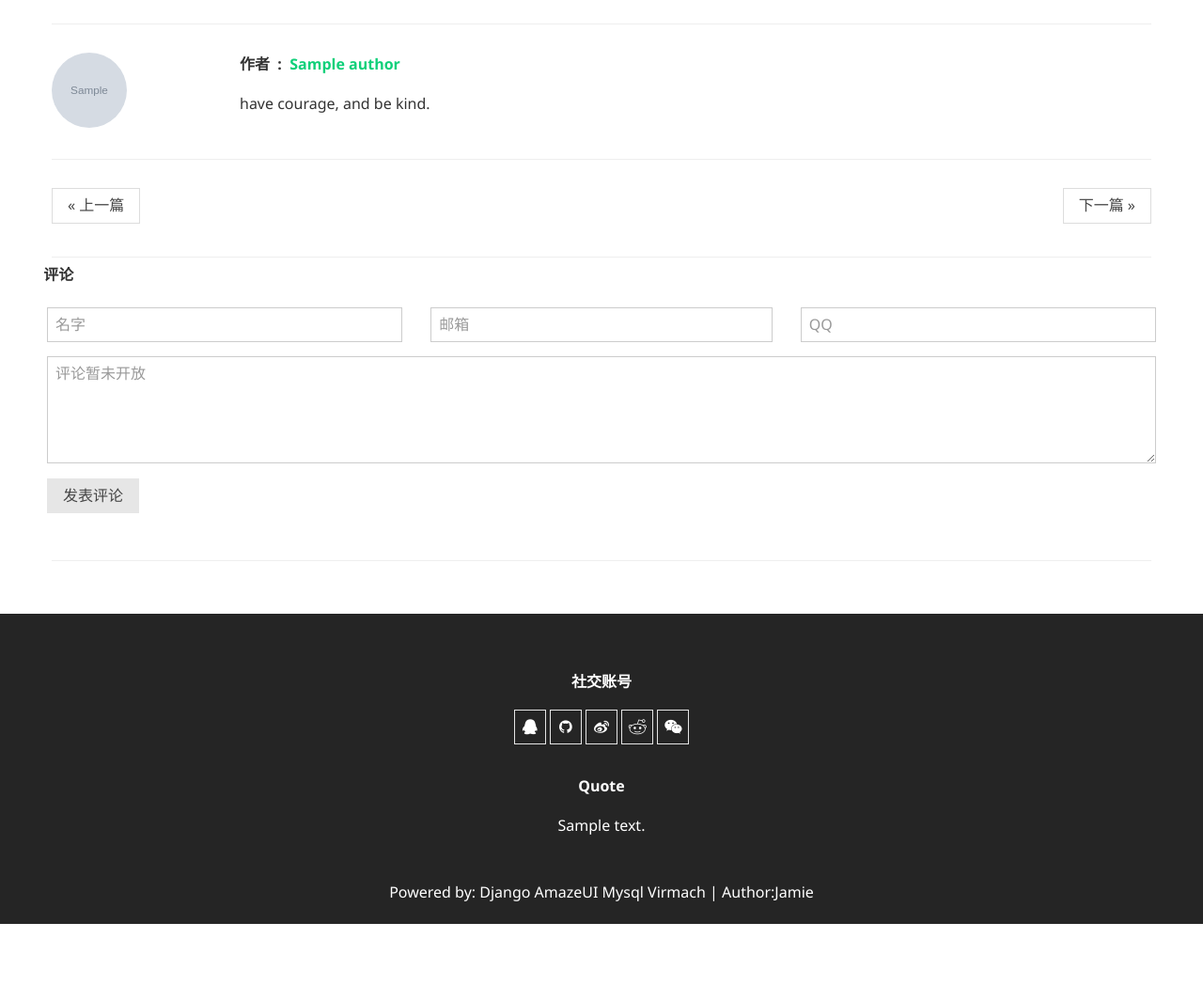
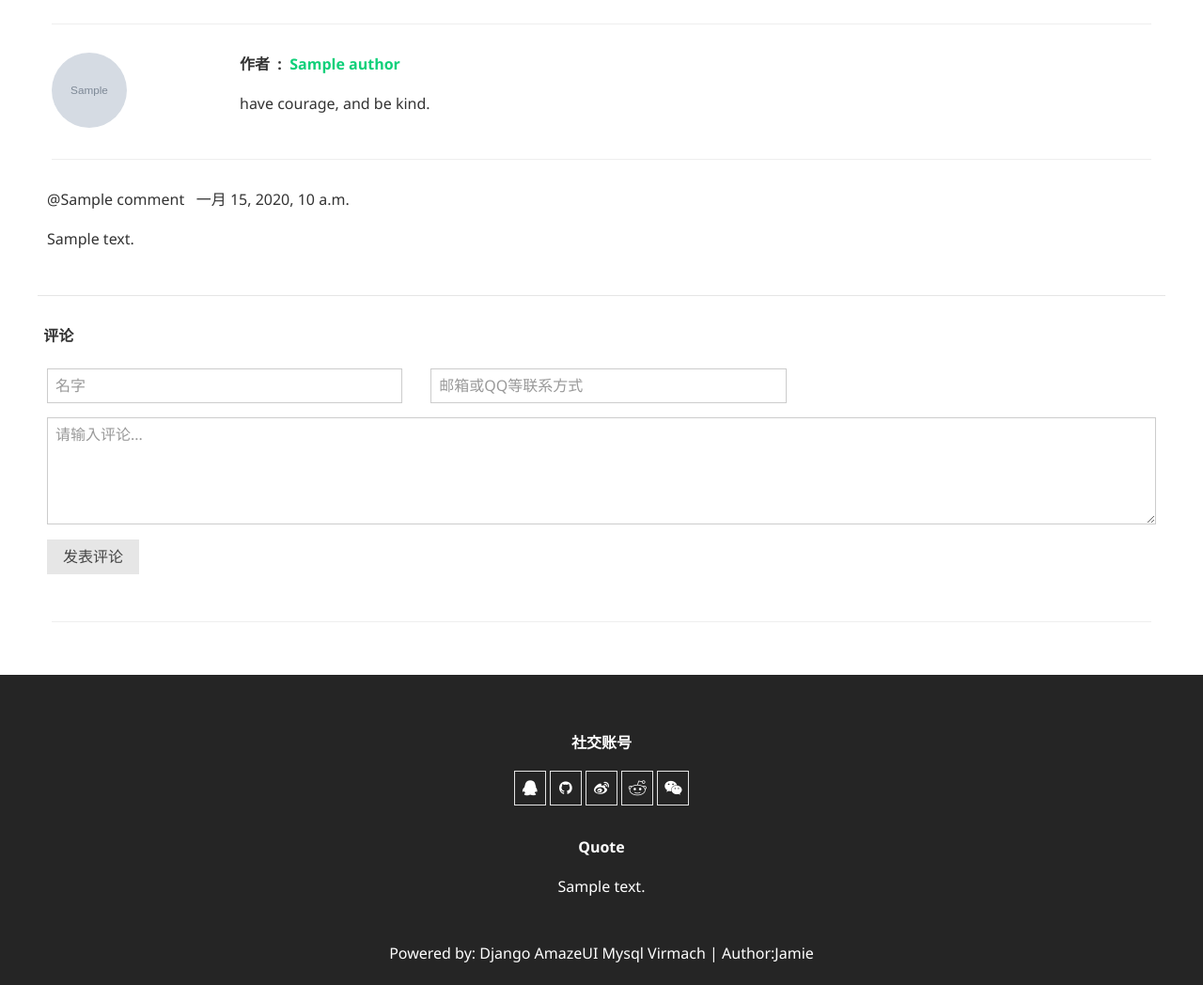
Before and after one commit to jamie1223/Myblog, a Django app: template templates/article_content.html in a window 1280 px wide. Shown: the part 499-1547 px from the top of the page at 94% size. Before the commit the page ends 1482 px from the top, so only its background shows below. Run offline with Django 3.2, Linux system fonts and the light colour scheme; tables that the repository leaves empty hold one stand-in row (values such as "Sample post"); the template is opened without the code that fills it: values that come from a table or form of the project are taken from there, most other values are stand-ins (such as "Sample title", 1, 10 or a date in 2020); grey boxes marked "Sample" are stand-in pictures.

Commit message:
Update article_content.html

```diff
--- a/templates/article_content.html
+++ b/templates/article_content.html
@@ -42,7 +42,7 @@
         <p align="left">{{ content|safe}}</p>
         </div>
       </article>
-{#未完成的自定义分享插件#}
+
 {#        <div class="am-g blog-article-widget blog-article-margin">#}
 {#          <div class="am-u-lg-4 am-u-md-5 am-u-sm-7 am-u-sm-centered blog-text-center">#}
 {#            <hr>#}
@@ -62,30 +62,39 @@
             <p>have courage, and be kind.</p>
           </div>
         </div>
-        <hr>
-        <ul class="am-pagination blog-article-margin">
-          <li class="am-pagination-prev"><a href="#" class="">&laquo; 上一篇</a></li>
-          <li class="am-pagination-next"><a href="">下一篇 &raquo;</a></li>
-        </ul>
+
+        {#        <hr>#}
+{#        <ul class="am-pagination blog-article-margin">#}
+{#          <li class="am-pagination-prev"><a href="#" class="">&laquo; 上一篇</a></li>#}
+{#          <li class="am-pagination-next"><a href="">下一篇 &raquo;</a></li>#}
+{#        </ul>#}
 
         <hr>
+        {% for c in comment %}
+        <article class="am-g blog-entry-article">
+            <div class="am-u-lg-6 am-u-md-12 am-u-sm-12 blog-entry-text">
+                <span> @{{ c.name}} &nbsp;</span>
+                <span>{{ c.create_time }}</span>
+                <p align="left">{{ c.content}}</p>
+            </div>
+        </article>
+        {% endfor %}
 
-        <form class="am-form am-g">
+        <form class="am-form am-g" method="post">
             <h3 class="blog-comment">评论</h3>
           <fieldset>
+              <input type="text" value="{{ article.id }}" name='aid_id' style="display: none"/>
+              {% csrf_token %}
             <div class="am-form-group am-u-sm-4 blog-clear-left">
-              <input type="text" class="" placeholder="名字">
-            </div>
-            <div class="am-form-group am-u-sm-4">
-              <input type="email" class="" placeholder="邮箱">
+              <input type="text" class="" placeholder="名字" name="name">{{ obj.errors.name.0 }}
             </div>
 
             <div class="am-form-group am-u-sm-4 blog-clear-right">
-              <input type="text" class="" placeholder="QQ">
+              <input type="text" class="" placeholder="邮箱或QQ等联系方式" name="contact">{{ obj.errors.contact.0 }}
             </div>
 
             <div class="am-form-group">
-              <textarea class="" rows="5" placeholder="评论暂未开放"></textarea>
+              <textarea class="" rows="5" placeholder="请输入评论..." name="content"></textarea>{{ obj.errors.content.0 }}
             </div>
 
             <p><button type="submit" class="am-btn am-btn-default">发表评论</button></p>
```
